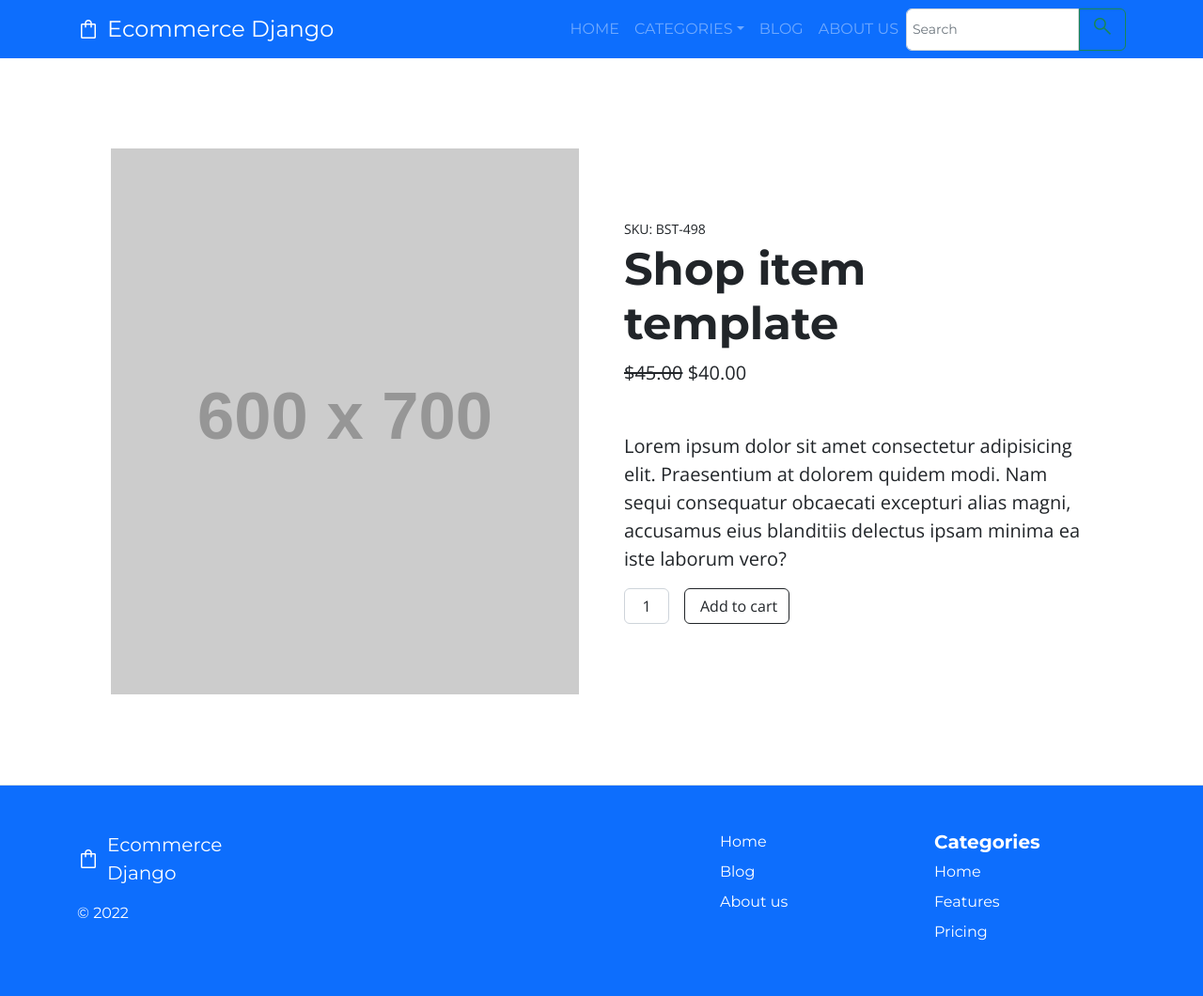
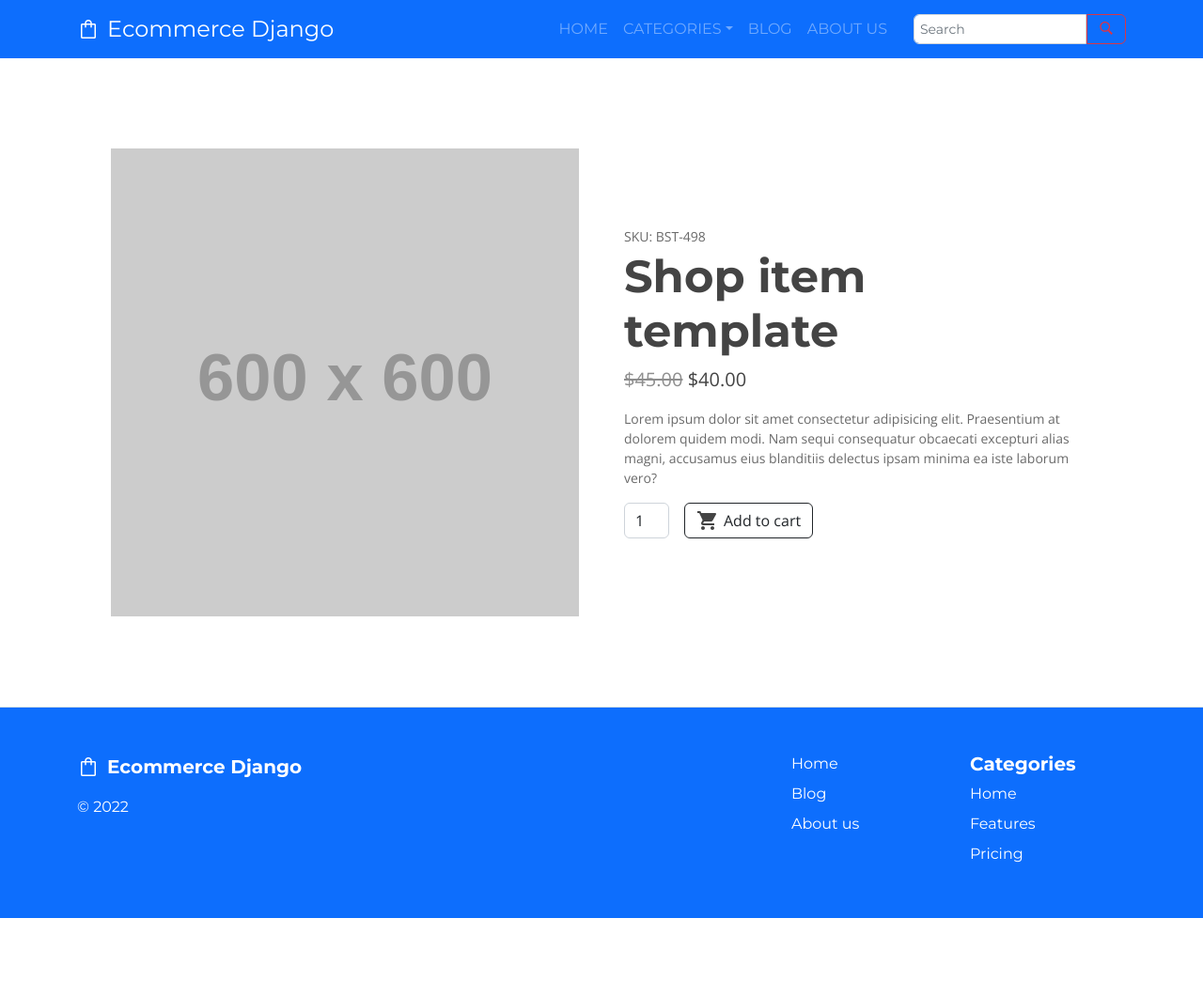
Before and after one commit to Zuiak/EcommerceDjango, a Django app: page /product/ in a window 1280 px wide. Shown: the whole page at 94% size. After the commit the page ends 977 px from the top, so only its background shows below. Run offline with Django 4.2, Linux system fonts and the light colour scheme; grey boxes labelled with a size stand in for pictures from a placeholder-image service; some libraries are stand-ins or nearby versions.

Commit message:
UI changes

```diff
--- a/EcommerceDjango/static/css/style.css
+++ b/EcommerceDjango/static/css/style.css
@@ -10,9 +10,24 @@
 /* Global settings */
 body{
     font-family: 'Open Sans';
+    color: #444444;
 }
 h1, h2, h3, h4, h5, h6{
   font-family: Montserrat;
+}
+.main-color{
+    color: #444444;
+}
+.secondary-color{
+    color: #6a6a6a;
+}
+.github-btn{
+    display: inline-flex;
+    align-items: center;
+    gap: 5px
+}
+.github-btn:hover svg{
+    fill: #fff !important;
 }
 
 /* Navbar settings */
@@ -23,11 +38,28 @@ h1, h2, h3, h4, h5, h6{
   display: flex;
   align-items: center;
 }
+.navbar .dropdown-menu{
+    border: 0;
+    border-radius: 0;
+    margin-top: 11px;
+    background: #0d6efd;
+    color: #fff;
+    margin-left: 0;
+}
+.navbar .dropdown-menu .dropdown-item{
+    color: #fff;
+}
+.navbar .dropdown-menu .dropdown-item:hover{
+    background: transparent;
+}
 .nav-link{
   opacity: 0.75;
 }
 .nav-link:hover, .nav-link:focus{
   opacity: 1;
+}
+.navbar form{
+    margin-left: 20px;
 }
 .navbar form input{
     border-bottom-right-radius: 0;
@@ -36,10 +68,38 @@ h1, h2, h3, h4, h5, h6{
     line-height: 0.5;
     font-size: 14px;
     padding: 6px;
+    height: fit-content;
+    display: flex;
 }
 .navbar form button{
     border-bottom-left-radius: 0;
     border-top-left-radius: 0;
+    display: flex;
+}
+.navbar form button svg{
+    height: 16px;
+    width: auto;
+}
+.navbar form button:hover svg{
+    fill: #fff !important;
+}
+.navbar-toggler{
+    border: 0;
+    border-radius: 0;
+    outline: none;
+}
+@media (max-width: 992px){
+    .navbar form{
+        margin-left: 0;
+    }
+    .navbar .dropdown-menu{
+        margin: 0;
+        padding: 0;
+    }
+    .navbar .dropdown-item{
+        margin: 0;
+        padding: 0;
+    }
 }
 
 /* Footer settings */
@@ -52,6 +112,12 @@ footer .nav-link{
 }
 footer h5{
     font-weight: 700;
+}
+footer .link-dark{
+    font-weight: bold;
+}
+footer .link-dark:hover{
+    color: #ffffff !important;
 }
 
 /* Section products */
@@ -117,7 +183,7 @@ footer h5{
     top: 15px;
     left: 20px;
     color: #ffffff;
-    background-color: #fe302f;
+    background-color: #0d6efd;
     padding: 2px 8px;
     text-transform: uppercase;
     font-size: 0.85rem;
@@ -156,7 +222,7 @@ footer h5{
     transition: color 0.2s;
 }
 .section-products .single-product .part-1 ul li a:hover {
-    color: #fe302f;
+    color: #0d6efd;
 }
 .section-products .single-product .part-2 .product-title {
     font-size: 1rem;
@@ -181,3 +247,24 @@ footer h5{
     background-color: #444444;
     transform: translateY(-50%);
 }
+
+/* Product page */
+.product-page .add-to-cart{
+    display: inline-flex;
+    align-items: center;
+    gap: 5px;
+}
+.product-page .add-to-cart img{
+    width: 24px;
+    height: 24px;
+}
+.product-page .input-count{
+    padding-right: 5px;
+    padding-left: 5px;
+}
+.product-page .lead{
+    font-size: 14px;
+}
+.product-page .old-price{
+    opacity: 0.6;
+}
--- a/shop/templates/footer.html
+++ b/shop/templates/footer.html
@@ -1,32 +1,21 @@
 {% load static %}
-
 <footer class="border-top bg-primary text-white">
     <div class="container">
-        <div class="row row-cols-5 py-5 my-5s">
-             <div class="col">
+        <div class="row py-5 my-5s">
+             <div class="col-xl-8">
                 <a href="{% url 'homepage' %}" class="d-flex align-items-center mb-3 link-dark text-decoration-none text-white fs-5" style=":hover{color: #fff}">
                     <span class="material-symbols-outlined me-2">shopping_bag</span>Ecommerce Django
                 </a>
                 <p class="text-white">© {% now 'Y' %}</p>
             </div>
-
-            <div class="col">
-
-            </div>
-
-            <div class="col">
-
-            </div>
-
-            <div class="col">
+            <div class="col-xl-2">
                 <ul class="nav flex-column">
                     <li class="nav-item mb-2"><a href="{% url 'homepage' %}" class="nav-link p-0 text-white">Home</a></li>
                     <li class="nav-item mb-2"><a href="{% url 'blog' %}" class="nav-link p-0 text-white">Blog</a></li>
                     <li class="nav-item mb-2"><a href="{% url 'about' %}" class="nav-link p-0 text-white">About us</a></li>
                 </ul>
             </div>
-
-            <div class="col">
+            <div class="col-xl-2">
                 <h5>Categories</h5>
                 <ul class="nav flex-column">
                     <li class="nav-item mb-2"><a href="#" class="nav-link p-0 text-white">Home</a></li>
--- a/shop/templates/navbar.html
+++ b/shop/templates/navbar.html
@@ -29,7 +29,8 @@
             </ul>
             <form class="d-flex ">
                 <input class="form-control me-2" type="search" placeholder="Search" aria-label="Search">
-                <button class="btn btn-outline-success" type="submit"><i class="material-symbols-outlined">search</i></button>
+                <button class="btn btn-outline-danger" type="submit">
+                    <svg xmlns="http://www.w3.org/2000/svg" x="0px" y="0px" width="50" height="50" viewBox="0 0 50 50" style=" fill:#dc3545;"><path d="M 21 3 C 11.601563 3 4 10.601563 4 20 C 4 29.398438 11.601563 37 21 37 C 24.355469 37 27.460938 36.015625 30.09375 34.34375 L 42.375 46.625 L 46.625 42.375 L 34.5 30.28125 C 36.679688 27.421875 38 23.878906 38 20 C 38 10.601563 30.398438 3 21 3 Z M 21 7 C 28.199219 7 34 12.800781 34 20 C 34 27.199219 28.199219 33 21 33 C 13.800781 33 8 27.199219 8 20 C 8 12.800781 13.800781 7 21 7 Z"></path></svg></button>
             </form>
         </div>
 
--- a/shop/templates/product.html
+++ b/shop/templates/product.html
@@ -1,24 +1,25 @@
 {% extends 'base.html' %}
+{% load static %}
 {% block title %}
     Product page - E-commerce Django solution
 {% endblock %}
 {% block content %}
-        <section class="py-5">
+    <section class="py-5 product-page">
         <div class="container px-4 px-lg-5 my-5">
             <div class="row gx-4 gx-lg-5 align-items-center">
-                    <div class="col-md-6"><img class="card-img-top mb-5 mb-md-0" src="https://dummyimage.com/600x700/dee2e6/6c757d.jpg" alt="..." /></div>
+                <div class="col-md-6"><img class="card-img-top mb-5 mb-md-0" src="https://dummyimage.com/600x600/dee2e6/6c757d.jpg" alt="..." /></div>
                 <div class="col-md-6">
-                        <div class="small mb-1">SKU: BST-498</div>
+                    <div class="small mb-1 secondary-color">SKU: BST-498</div>
                     <h1 class="display-5 fw-bolder">Shop item template</h1>
-                        <div class="fs-5 mb-5">
-                            <span class="text-decoration-line-through">$45.00</span>
+                    <div class="fs-5 mb-3">
+                        <span class="text-decoration-line-through old-price">$45.00</span>
                         <span>$40.00</span>
                     </div>
-                        <p class="lead">Lorem ipsum dolor sit amet consectetur adipisicing elit. Praesentium at dolorem quidem modi. Nam sequi consequatur obcaecati excepturi alias magni, accusamus eius blanditiis delectus ipsam minima ea iste laborum vero?</p>
+                    <p class="lead secondary-color">Lorem ipsum dolor sit amet consectetur adipisicing elit. Praesentium at dolorem quidem modi. Nam sequi consequatur obcaecati excepturi alias magni, accusamus eius blanditiis delectus ipsam minima ea iste laborum vero?</p>
                     <div class="d-flex">
-                            <input class="form-control text-center me-3" id="inputQuantity" type="num" value="1" style="max-width: 3rem" />
-                            <button class="btn btn-outline-dark flex-shrink-0" type="button">
-                                <i class="bi-cart-fill me-1"></i>
+                        <input class="form-control text-center me-3 input-count" id="inputQuantity" type="number" value="1" style="max-width: 3rem" />
+                        <button class="btn btn-outline-dark flex-shrink-0 add-to-cart" type="button">
+                            <img src="{% static "cart.svg" %}" alt="">
                             Add to cart
                         </button>
                     </div>
```
Also changed, not shown: shop/templates/home.html (+15 -1 lines), EcommerceDjango/static/cart.svg (added). Lines whose indentation alone changed are shown as unchanged.
